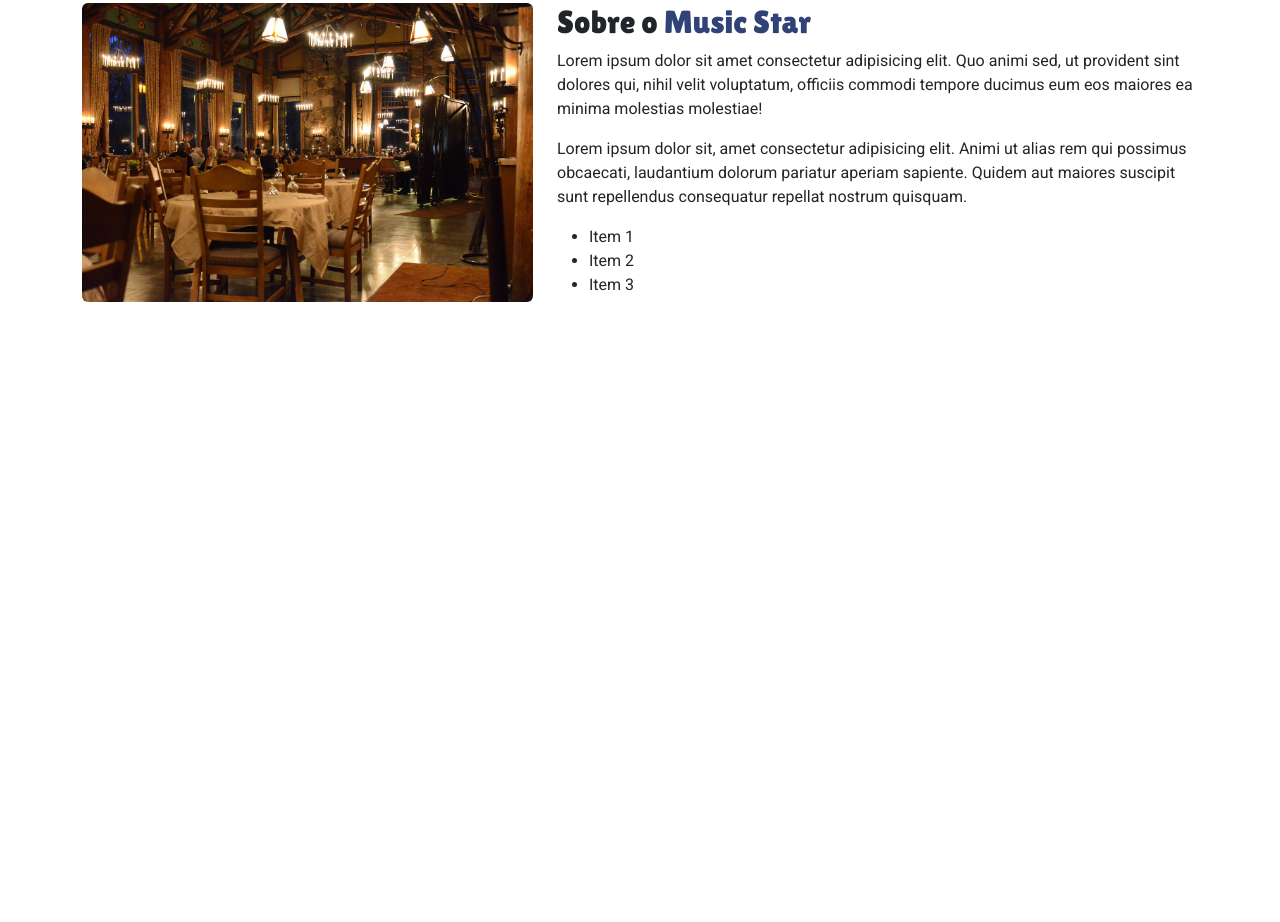
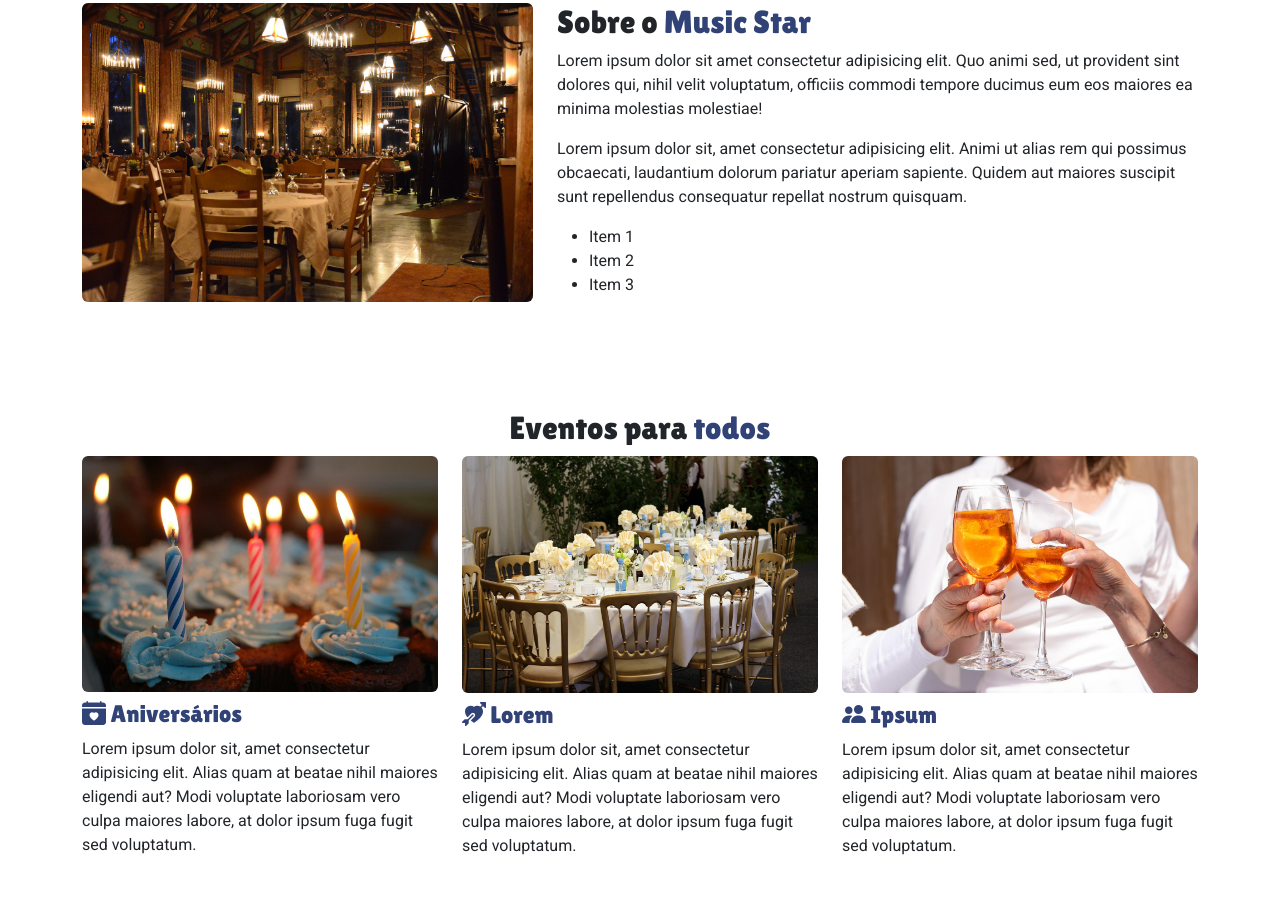
Before and after one commit to MixterOne/Music-Star, a plain HTML site: page index.html in a window 1280 px wide. Shown: the part 853-1775 px from the top of the page. Before the commit the page ends 1214 px from the top, so only its background shows below. Drawn offline with nearby package versions, Linux system fonts and the light colour scheme.

Commit message:
secao de eventos

```diff
--- a/css/style.css
+++ b/css/style.css
@@ -41,6 +41,6 @@ body{
     font-family: "Lilita One", sans-serif;
 }
 
-.section-title span{
+.text-colered{
     color: #304276;
 }
--- a/index.html
+++ b/index.html
@@ -27,7 +27,7 @@
                         </a>
                     </li>
                     <li class="nav-item fw-bold">
-                        <a href="#" class="nav-link">
+                        <a href="#events" class="nav-link">
                             <i class="bi bi-calendar-check me-1"></i>
                             Eventos
                         </a>
@@ -81,7 +81,7 @@
                             <img src="images/restaurante.jpg" class="d-block w-100 rounded">
                         </div>
                         <div class="col-md-7">
-                            <h2 class="section-title">Sobre o <span>Music Star</span></h2>
+                            <h2 class="section-title">Sobre o <span class="text-colered">Music Star</span></h2>
                             <p>Lorem ipsum dolor sit amet consectetur adipisicing elit. Quo animi sed, ut provident sint dolores qui, nihil velit voluptatum, officiis commodi tempore ducimus eum eos maiores ea minima molestias molestiae!</p>
                             <p>Lorem ipsum dolor sit, amet consectetur adipisicing elit. Animi ut alias rem qui possimus obcaecati, laudantium dolorum pariatur aperiam sapiente. Quidem aut maiores suscipit sunt repellendus consequatur repellat nostrum quisquam.</p>
                             <ul>
@@ -94,7 +94,41 @@
                 </div>
             </div>
         </section>
+        <section id="events" class="pt-5 pb-5">
+            <div class="container">
+                <div class="row">
+                    <h2 class="section-title text-center">Eventos para <span class="text-colered">todos</span></h2>
+                </div>
+                <div class="row">
+                    <div class="col-md-4">
+                        <img src="images/eventos/aniversario.jpg" alt="" class="d-block w-100 rounded mb-2">
+                        <h3 class="section-title text-colered fs-4">
+                            <i class="bi bi-calendar-heart-fill"></i>
+                            Aniversários
+                        </h3>
+                        <p>Lorem ipsum dolor sit, amet consectetur adipisicing elit. Alias quam at beatae nihil maiores eligendi aut? Modi voluptate laboriosam vero culpa maiores labore, at dolor ipsum fuga fugit sed voluptatum.</p>
+                    </div>
+                    <div class="col-md-4">
+                        <img src="images/eventos/casamento.jpg" alt="" class="d-block w-100 rounded mb-2">
+                        <h3 class="section-title text-colered fs-4">
+                            <i class="bi bi-arrow-through-heart-fill"></i>
+                            Lorem
+                        </h3>
+                        <p>Lorem ipsum dolor sit, amet consectetur adipisicing elit. Alias quam at beatae nihil maiores eligendi aut? Modi voluptate laboriosam vero culpa maiores labore, at dolor ipsum fuga fugit sed voluptatum.</p>
+                    </div>
+                    <div class="col-md-4">
+                        <img src="images/eventos/confraternizacoes.jpg" alt="" class="d-block w-100 rounded mb-2">
+                        <h3 class="section-title text-colered fs-4">
+                            <i class="bi bi-people-fill"></i>
+                            Ipsum
+                        </h3>
+                        <p>Lorem ipsum dolor sit, amet consectetur adipisicing elit. Alias quam at beatae nihil maiores eligendi aut? Modi voluptate laboriosam vero culpa maiores labore, at dolor ipsum fuga fugit sed voluptatum.</p>
+                    </div>
+                </div>
+            </div>
+        </section>
     </div>
+
 
     <script src="https://cdn.jsdelivr.net/npm/bootstrap@5.3.3/dist/js/bootstrap.bundle.min.js"></script>
 </body>
```
